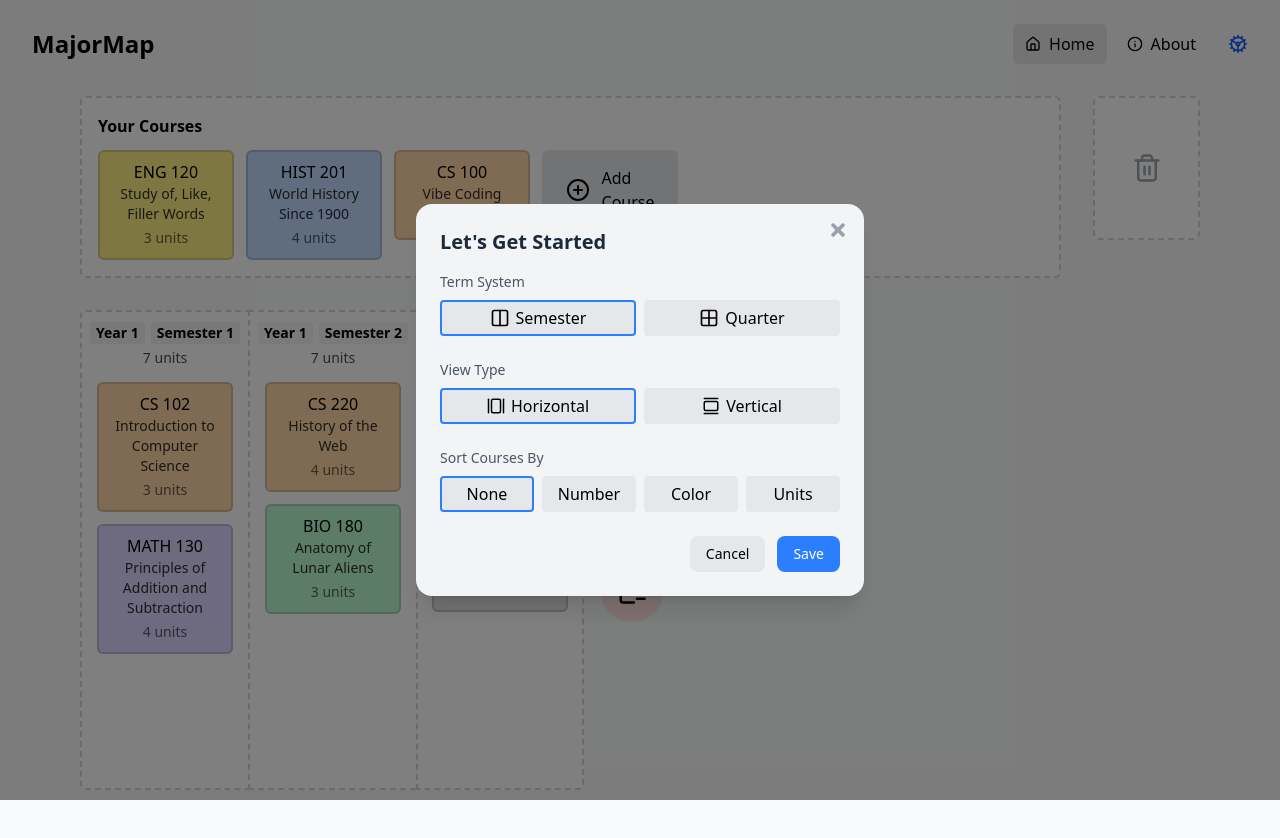
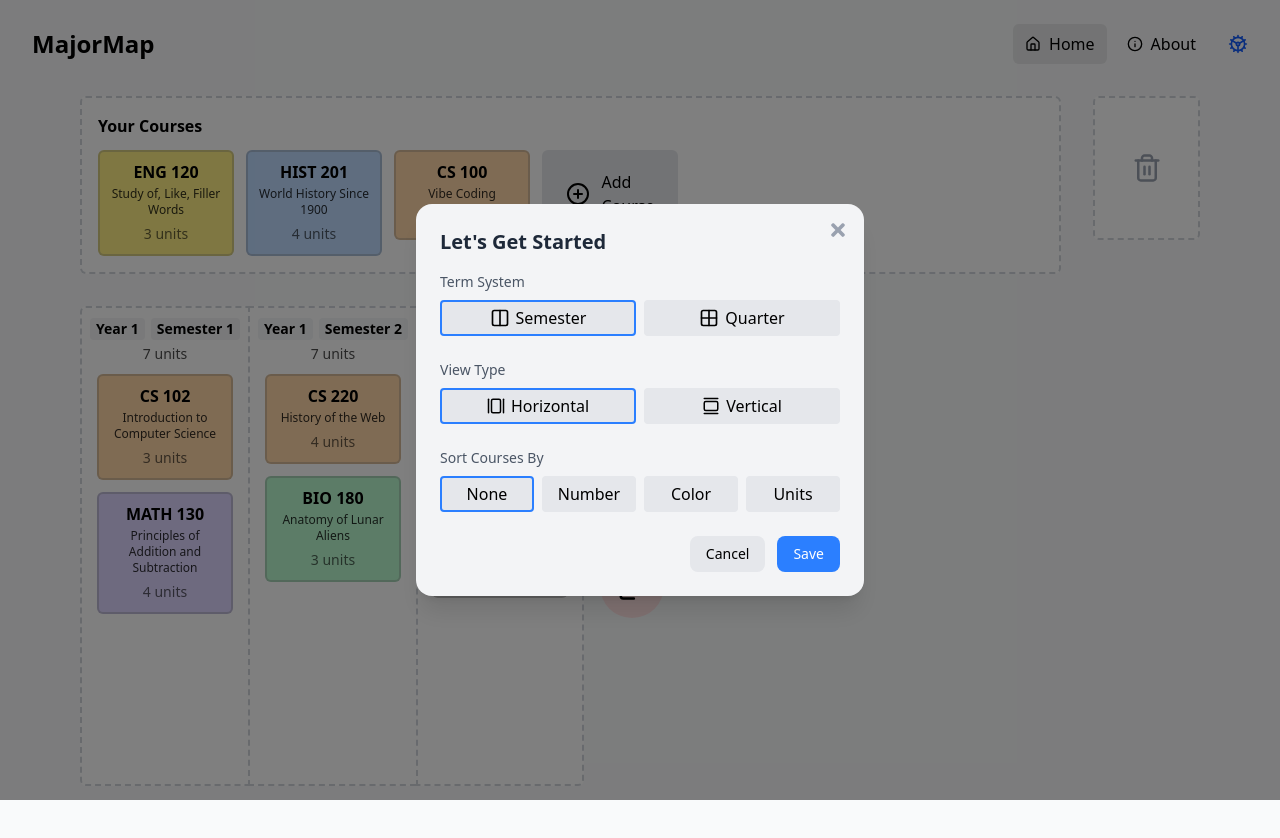
Before and after one commit to jakeo-dev/better-degree-planner, a Next.js app: page / in a window 1280 px wide. Shown: the top 838 px of the page. Built offline with nearby package versions, Linux system fonts and the light colour scheme.

Commit message:
improve draggable course design

```diff
--- a/src/components/Draggable.tsx
+++ b/src/components/Draggable.tsx
@@ -116,16 +116,22 @@ export default function Draggable(props: {
         }}
         {...listeners}
         {...attributes}
-        className={`w-full max-w-28 md:max-w-34 min-h-max h-16 md:h-20 rounded-md p-1.5 md:p-2.5 z-10 hover:shadow-sm
+        className={`w-full max-w-28 md:max-w-34 min-h-max  rounded-md p-1.5 md:p-2.5 z-10 hover:shadow-sm
           ${transform && (transform.x !== 0 || transform.y !== 0) ? (props.dropId == "outside" ? "relative" : "absolute") : "" /* if being dragged and origin term is outside, then change position to fixed when active and being dragged so it appears above other elements, if not outside, use absolute positioning */ }
           ${transform && transform.y !== 0 ? "z-99 shadow-md" : "" /* if being dragged, then apply classes (done this way so it works on mobile too) */}
           border-2 border-neutral-500/30 text-center cursor-grab active:cursor-grabbing transition-colors ${courseColor} ${props.className}`}
         onDoubleClick={() => setCourseModalOpen(true)}
         id={props.course.uuid}
       >
-        <p className="wrap-break-word text-sm md:text-base leading-5 font-medium">{courseName}</p>
-        <p className="wrap-break-word text-black/80 text-xs md:text-sm mt-0.5 md:mt-0.5">{courseTitle}</p>
-        <p className="wrap-break-word text-black/60 text-xs md:text-sm mt-0.5 md:mt-1">{courseUnits} unit{courseUnits != 1 ? "s" : ""}</p>
+        <div className="relative w-full h-full flex justify-center">
+          <div className="pb-5 md:pb-6.5">
+            <p className="wrap-break-word text-sm md:text-base leading-5 font-[600] md:font-[550]">{courseName}</p>
+            <p className={`${courseTitle == "" ? "hidden" : ""} wrap-break-word text-black/80 text-[0.65rem] md:text-xs mt-0.5 md:mt-1`}>{courseTitle}</p>
+          </div>
+          <div className="absolute bottom-0">
+            <p className="wrap-break-word text-black/60 text-xs md:text-sm">{courseUnits} unit{courseUnits != 1 ? "s" : ""}</p>
+          </div>
+        </div>
       </button>
 
       <CourseModal isOpen={courseModalOpen} onClose={() => setCourseModalOpen(false)} onSubmit={(newName, newTitle, newColor, newUnits) => {editCourse(newName, newTitle, newColor, newUnits)}} initialName={courseName} initialTitle={courseTitle} initialColor={courseColor} initialUnits={courseUnits} />
--- a/src/components/Header.tsx
+++ b/src/components/Header.tsx
@@ -53,9 +53,7 @@ export default function Header({
       {/* Header */}
       <div className="z-20 absolute top-0 w-full text-center flex gap-2 justify-between px-5 py-3 md:px-8 md:py-6">
         <div className="flex items-center text-left cursor-default">
-          <h1 className="block text-lg md:text-2xl font-bold">
-            MajorMap
-          </h1>
+          <h1 className="block text-lg md:text-2xl font-bold">MajorMap</h1>
         </div>
 
         <div className="h-min flex gap-1.5 md:gap-2">
@@ -67,8 +65,10 @@ export default function Header({
             } flex justify-center items-center rounded-md text-lg md:text-base text-left transition p-1.5 md:px-3 md:py-2`}
             href="/"
           >
-            <LuHouse className="mr-0 md:mr-2" aria-hidden />
-            <span className="hidden md:inline">Home</span>
+            <LuHouse className="mr-0 md:mr-2" title="Home" aria-label="Home" />
+            <span className="hidden md:inline" aria-hidden>
+              Home
+            </span>
           </Link>
           <Link
             className={`${
@@ -78,8 +78,10 @@ export default function Header({
             } flex justify-center items-center rounded-md text-lg md:text-base text-left transition p-1.5 md:px-3 md:py-2`}
             href="/about"
           >
-            <LuInfo className="mr-0 md:mr-2" aria-hidden />
-            <span className="hidden md:inline">About</span>
+            <LuInfo className="mr-0 md:mr-2" title="About" aria-label="About" />
+            <span className="hidden md:inline" aria-hidden>
+              About
+            </span>
           </Link>
           <button
             className={`${
@@ -91,7 +93,11 @@ export default function Header({
               onOpen();
             }}
           >
-            <LuCog className="transition" aria-hidden />
+            <LuCog
+              className="transition"
+              title="Settings"
+              aria-label="Settings"
+            />
           </button>
         </div>
       </div>
--- a/src/pages/index.tsx
+++ b/src/pages/index.tsx
@@ -9,7 +9,6 @@ import { termsAndCourses } from "../api/atoms";
 import { CourseTile } from "@/types";
 import Head from 'next/head'
 import { randomElement, sortCoursesAlphabetically, sortCoursesColor, sortCoursesUnits } from "@/utilities";
-
 
 export default function Home() {
   const [termsCoursesData, setTermsCoursesData] = useAtom(termsAndCourses)
@@ -230,7 +229,7 @@ export default function Home() {
                       </Draggable>
                     ))}
 
-                    <button onClick={addCourse} className="bg-gray-200 hover:bg-blue-200 active:bg-blue-300 hover:text-blue-900 flex items-center justify-center w-full max-w-28 md:max-w-34 min-h-max h-16 md:h-20 rounded-md p-2 text-left transition-colors cursor-pointer">
+                    <button onClick={addCourse} className="bg-gray-200 hover:bg-blue-200 active:bg-blue-300 hover:text-blue-900 flex items-center justify-center w-full max-w-28 md:max-w-34 min-h-max h-19 md:h-22 rounded-md p-2 text-left transition-colors cursor-pointer">
                       <LuCirclePlus className="text-xl md:text-2xl mr-2 md:mr-3" aria-hidden />
                       <span className="w-min wrap-break-word text-sm md:text-base">Add Course</span>
                     </button>
@@ -258,7 +257,7 @@ export default function Home() {
                         <h2 className="bg-gray-100 rounded px-1.5 py-0.25">{(termType.includes("Sem") && parseInt(term.split(" | ")[1]) === 3) || (termType.includes("Quart") && parseInt(term.split(" | ")[1]) === 4) ? "Summer" : termType} {(termType.includes("Sem") && parseInt(term.split(" | ")[1]) === 3) || (termType.includes("Quart") && parseInt(term.split(" | ")[1]) === 4) ? "" : term.split(" | ")[1]}</h2>
                       </div>
                       <p className="flex justify-center text-xs md:text-sm text-black/70 mt-0.5 md:mt-1">{courses.reduce((sum, course) => { return sum+course.units}, 0)} units</p>
-                      <div className="flex flex-col items-center gap-2 md:gap-3 p-2.5 mt-1">
+                      <div className="flex flex-col items-center gap-2 md:gap-3 p-2.5">
                         {courses.length > 0 ?
                           ([...courses]
                             .sort(
@@ -281,10 +280,10 @@ export default function Home() {
 
               <div className={`${viewType == "Vertical" ? "flex-row" : "flex-col"} flex gap-4 items-center justify-center`}>
                 <button onClick={addTerm} className="flex items-center justify-center rounded-full w-10 md:w-16 h-10 md:h-16 bg-blue-100 hover:bg-blue-200 active:bg-blue-300 hover:text-blue-900 transition cursor-pointer">
-                  <LuCalendarPlus className="text-xl md:text-3xl" aria-label="Add Year" />
+                  <LuCalendarPlus className="text-xl md:text-3xl" title="Add Year" aria-label="Add Year" />
                 </button>
                 <button onClick={removeTerm} className="flex items-center justify-center rounded-full w-10 md:w-16 h-10 md:h-16 bg-red-100 hover:bg-red-200 active:bg-red-300 hover:text-red-900 transition cursor-pointer">
-                  <LuCalendarMinus className="text-xl md:text-3xl" aria-label="Remove Year" />
+                  <LuCalendarMinus className="text-xl md:text-3xl" title="Remove Year" aria-label="Remove Year" />
                 </button>
               </div>
             </div>
```
